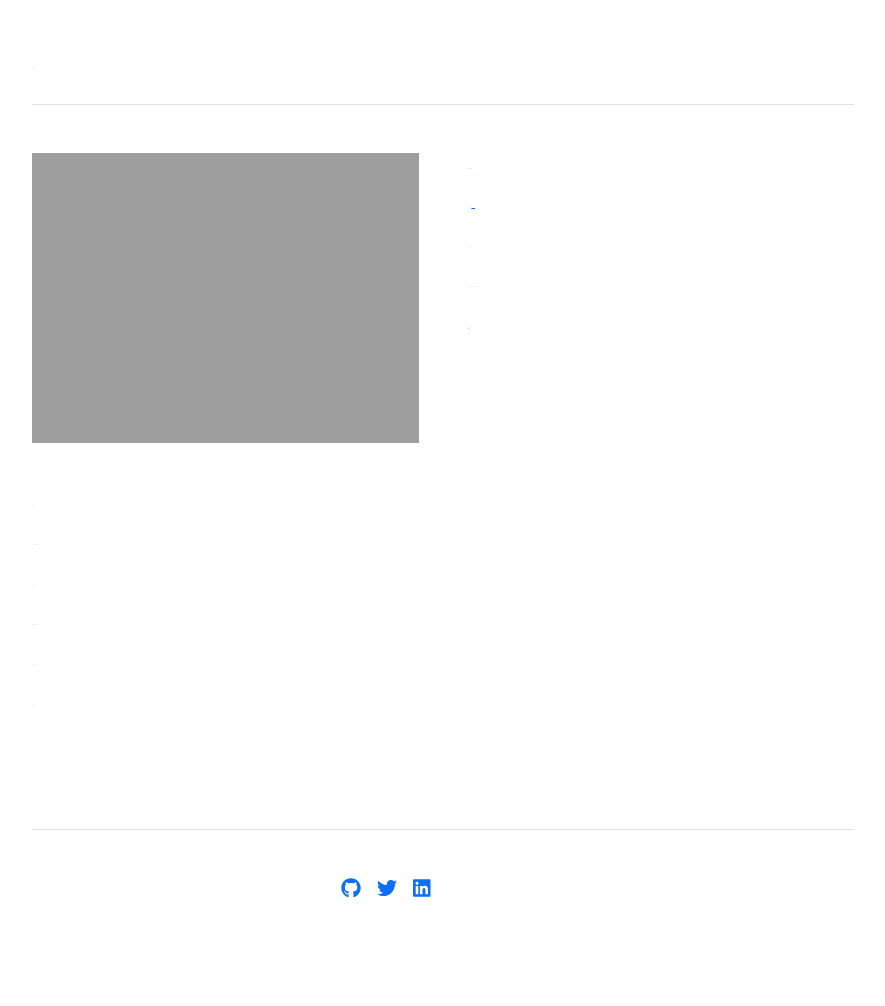
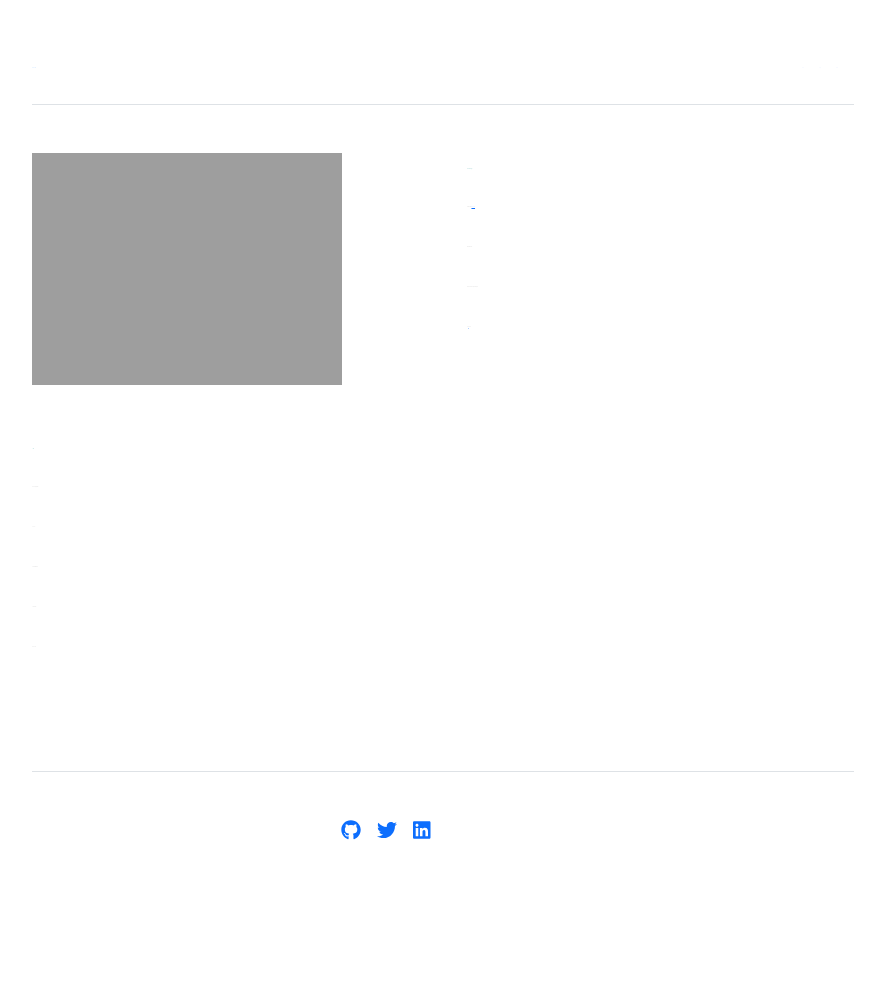
Before and after one commit to houssoudossa/houssoudossa.github.io, a Jekyll site: the page built from index.md, in a window 1280 px wide. Shown: the whole page, without its empty margins (197-1082 px from the left). Built offline with Jekyll 4.4.1, drawn with Linux system fonts in a browser that asks for light colours; after the commit the page ends 948 px from its top, so only the background shows below that.

Commit message:
Update home.html

```diff
--- a/_layouts/home.html
+++ b/_layouts/home.html
@@ -18,7 +18,7 @@ layout: default
   <meta charset="utf-8">
 <div class="row g-5 mb-5">
   <div class="col-md-6">
-    <img src="{{ site.github.url }}/assets/img/photo_Dossa.jpg" alt="Home" width="100%">
+    <img src="{{ site.github.url }}/assets/img/photo_Dossa.jpg" alt="Home" width="80%">
   </div>
   <div class="col-md-6">
     <h3 style="color:Teal"> Welcome to my home page!</h3>
```
